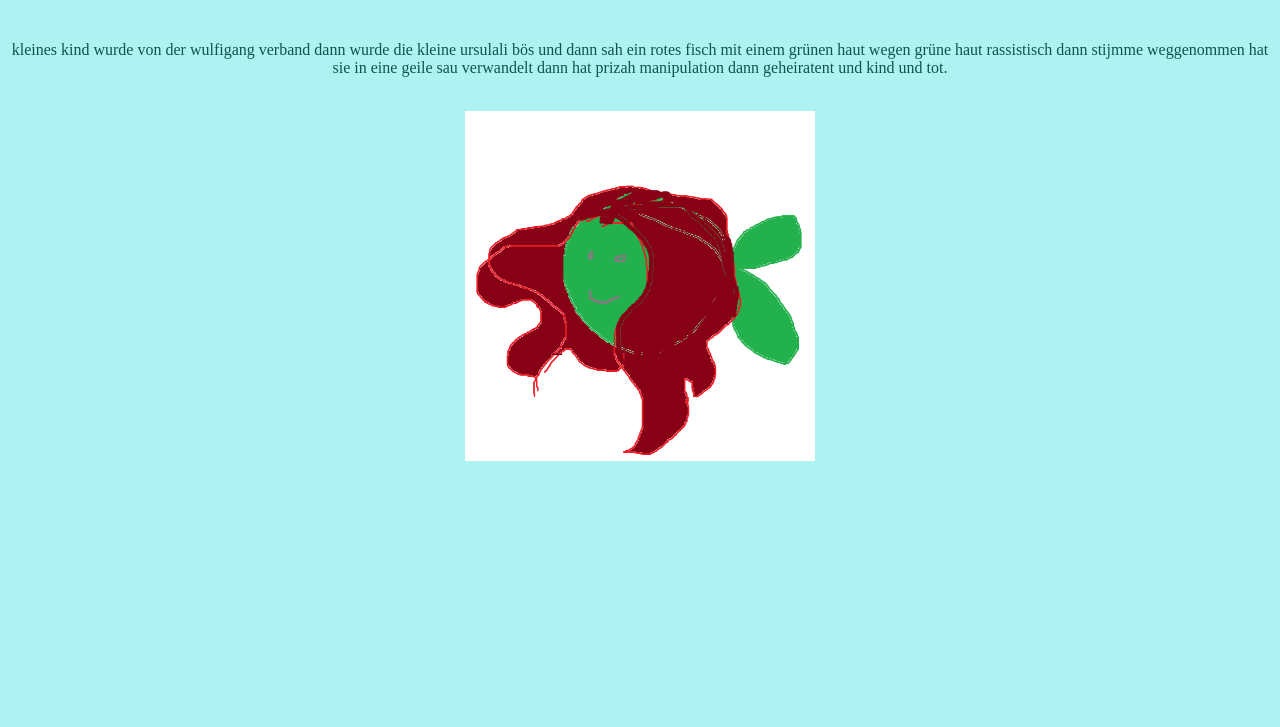
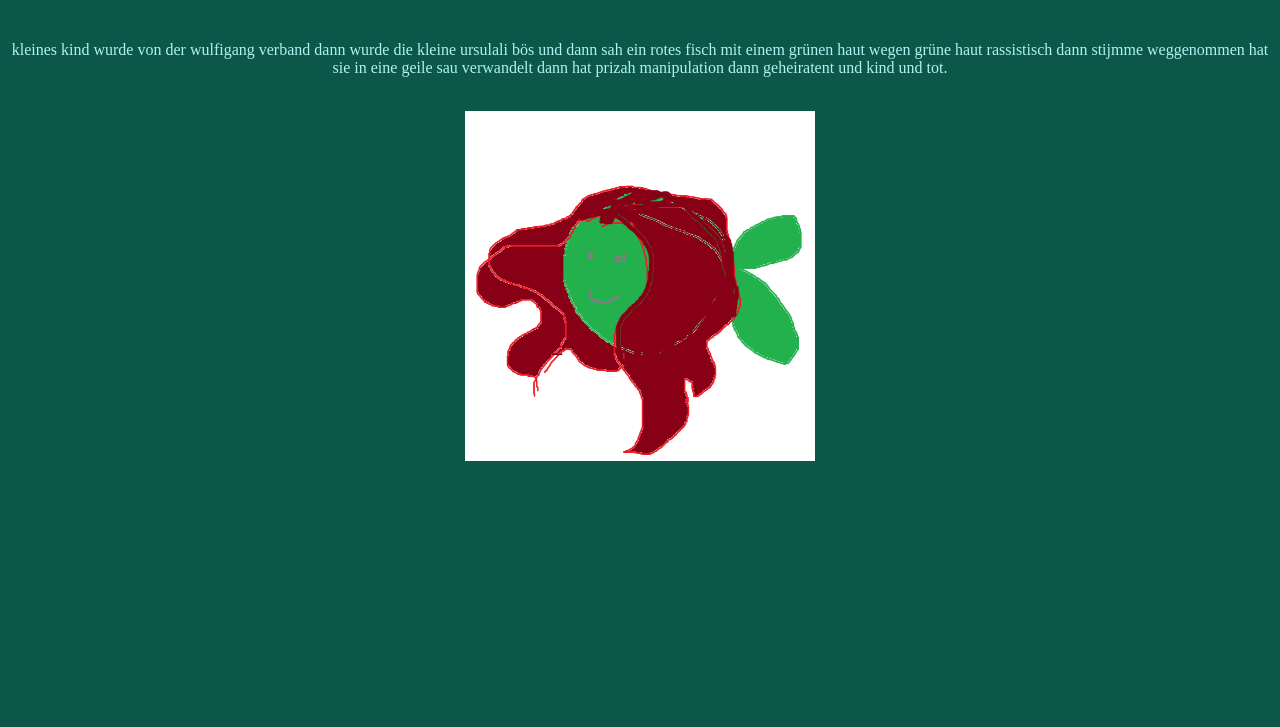
Before and after one commit to codes789/die-geschicte-von-ursula, a plain HTML site: page index.html in a window 1280 px wide. Shown: the part 73-800 px from the top of the page. Drawn offline with Linux system fonts and the light colour scheme.

Commit message:
Add files via upload

```diff
--- a/mystyle.css
+++ b/mystyle.css
@@ -1,5 +1,5 @@
 body {
-    background-color: #aef2f1;
-    color: #0c574a;
+    background-color: #0c574a;
+    color: #aef2f1;
     font-size: 100%;
   }
```
